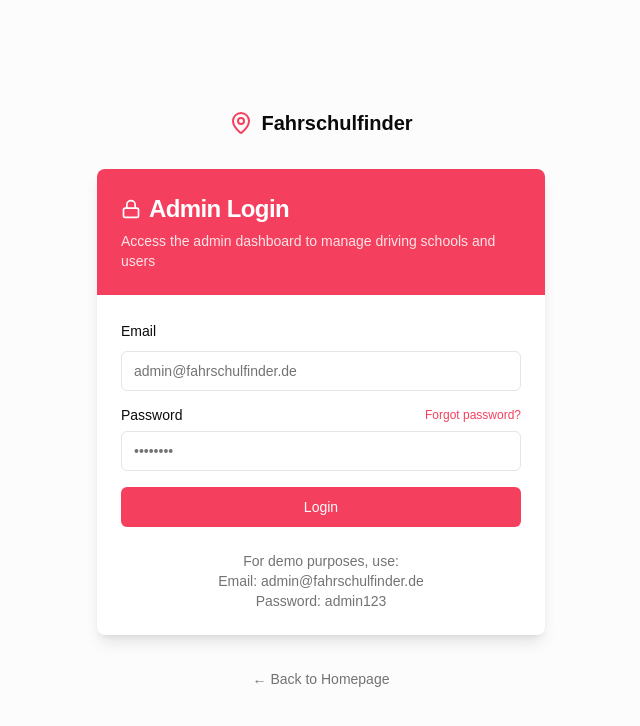
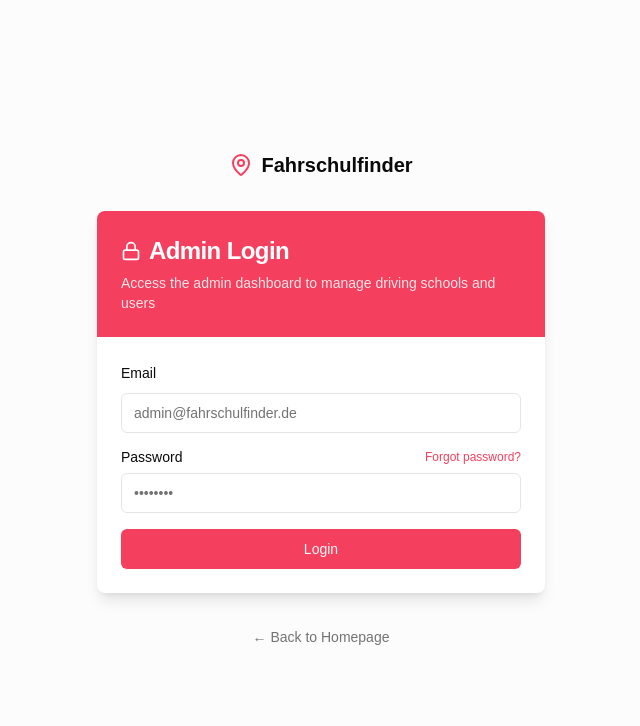
Before and after one commit to anszeshan/FrontEnd-Driving-School, a Next.js app: page /admin/login in a window 1280 px wide. Shown: the top 726 px of the page, without its empty margins (319-959 px from the left). Built offline with nearby package versions, Linux system fonts and the light colour scheme.

Commit message:
Update page.tsx

```diff
--- a/app/admin/login/page.tsx
+++ b/app/admin/login/page.tsx
@@ -99,11 +99,7 @@ export default function AdminLoginPage() {
               </Button>
             </form>
 
-            <div className="mt-6 text-center text-sm text-muted-foreground">
-              <p>For demo purposes, use:</p>
-              <p className="font-medium">Email: admin@fahrschulfinder.de</p>
-              <p className="font-medium">Password: admin123</p>
-            </div>
+
           </CardContent>
         </Card>
       </motion.div>
```
